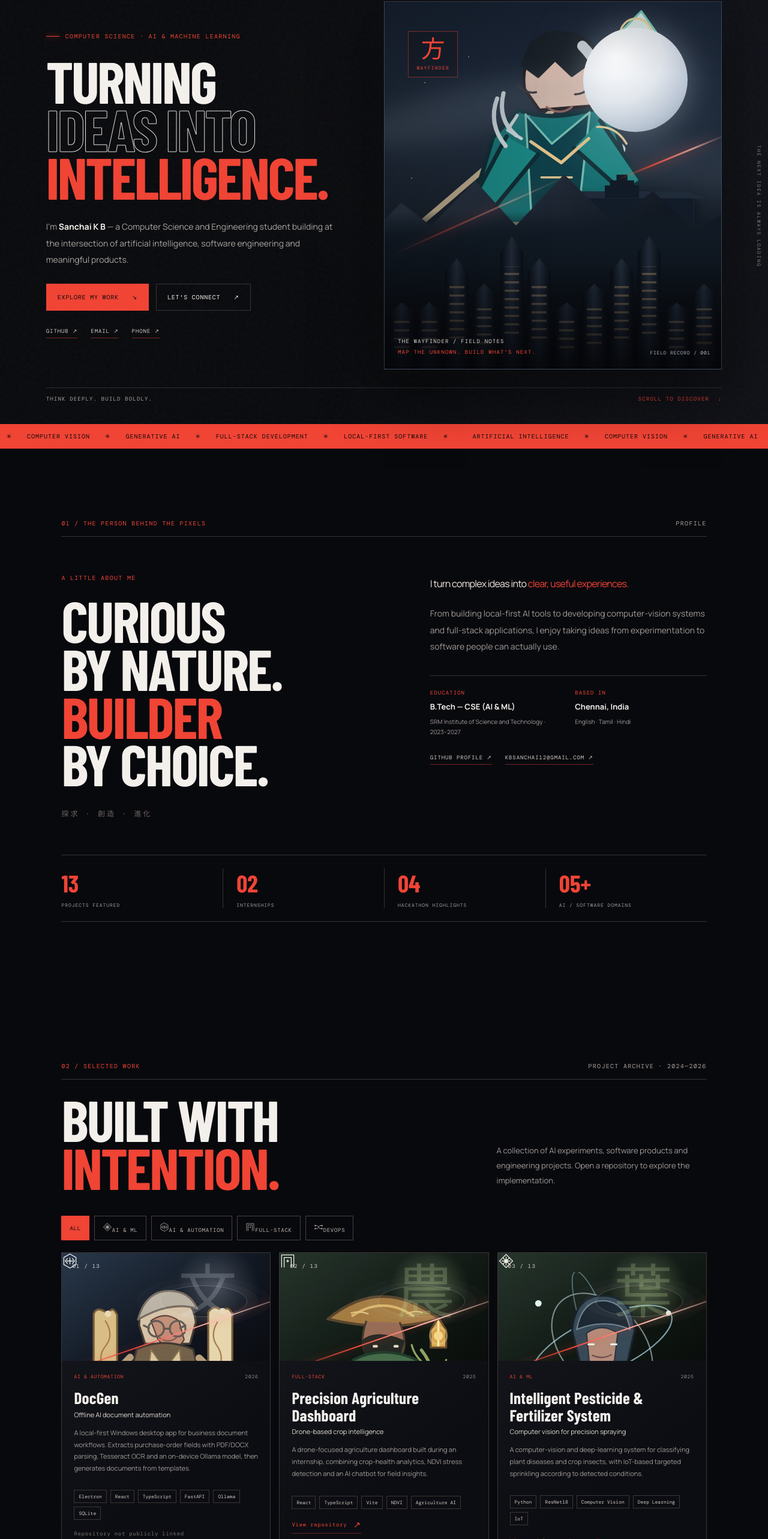
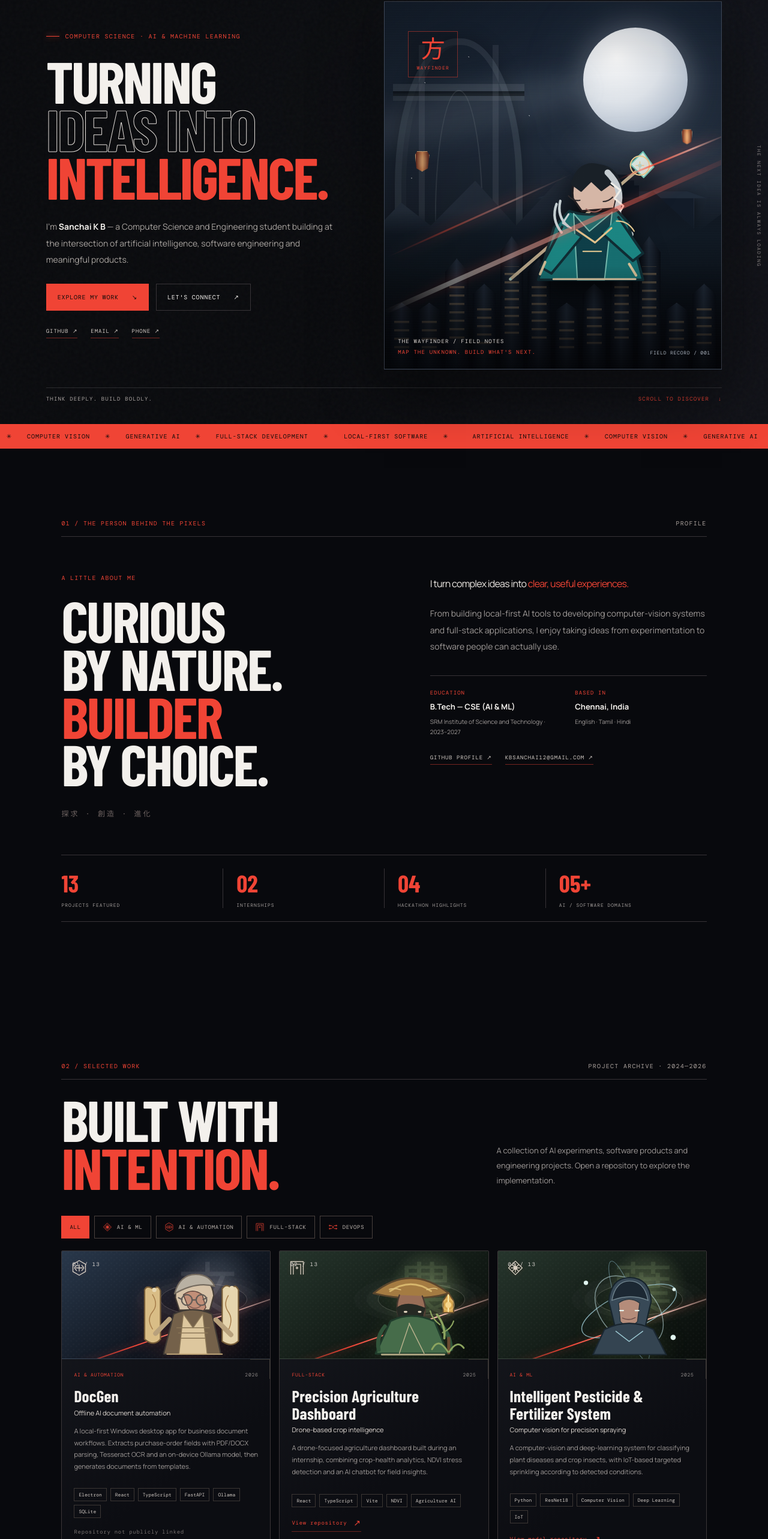
Before and after one commit to KBSanchai/KBSanchai, a React (Vite) app: page / in a window 1280 px wide. Shown: the part 187-2753 px from the top of the page at 60% size. Built offline with nearby package versions, Linux system fonts and the light colour scheme; a web font is replaced by a local one.

Commit message:
Style original guardians, category crests, scroll slide-ins and BANKAI awakening

```diff
--- a/src/styles.css
+++ b/src/styles.css
@@ -262,3 +262,105 @@ button{font:inherit}
  *,*:before,*:after{scroll-behavior:auto!important;animation-duration:.01ms!important;animation-iteration-count:1!important;transition-duration:.01ms!important}
  .reveal{opacity:1;transform:none}
 }
+
+/* ORIGINAL GUARDIAN ATLAS — inline vector art, no external image payloads */
+.bankai-toggle{display:inline-flex;align-items:center;gap:8px;border:1px solid #8a4840;background:#140e10;color:#f4ddd2;padding:10px 13px;font:9px var(--mono);letter-spacing:.12em;white-space:nowrap;cursor:pointer;transition:background .25s,border-color .25s,color .25s,box-shadow .25s}
+.bankai-toggle:hover,.bankai-toggle.active{border-color:#ff8268;color:#fff0df;box-shadow:0 0 18px #ff4b3540}
+.bankai-toggle.active{background:linear-gradient(110deg,#6b211d,#251316)}
+.bankai-sigil{color:#ff795f;font-size:13px}
+.bankai-toggle.active .bankai-sigil{animation:sigilPulse 1.4s ease-in-out infinite}
+@keyframes sigilPulse{50%{transform:rotate(90deg) scale(1.25);text-shadow:0 0 12px #ff735b}}
+/* Ren's original cartographer-warrior silhouette and moonlit gate */
+.stone-gate{position:absolute;z-index:3;left:3%;top:10%;width:38%;height:83%;border:11px solid #71808b38;border-bottom:0;border-radius:48% 48% 0 0;box-shadow:inset 8px 0 0 #d9e1e00a,0 0 30px #0004}
+.stone-gate:before{content:"";position:absolute;left:-14px;right:-14px;top:13%;height:12px;background:#87929a35;box-shadow:0 8px 0 #070a0d80,0 16px 0 #9ca4a522}
+.stone-gate i{position:absolute;bottom:0;width:10px;height:100%;background:#9aa5ad24}
+.stone-gate i:first-child{left:15%}.stone-gate i:nth-child(2){right:15%}
+.stone-gate b{position:absolute;bottom:0;left:50%;height:85%;width:42%;transform:translateX(-50%);border:2px solid #c7d2d322;border-bottom:0;border-radius:50% 50% 0 0}
+.scene-lantern{position:absolute;z-index:7;width:24px;height:34px;background:linear-gradient(90deg,#6c281e,#e18e55 50%,#5b241e);border:1px solid #efc18a;box-shadow:0 0 20px #f19b5b65,0 0 38px #f19b5b27;clip-path:polygon(15% 0,85% 0,100% 18%,90% 84%,50% 100%,10% 84%,0 18%)}
+.scene-lantern:before{content:"";position:absolute;left:50%;top:-18px;height:18px;width:1px;background:#b9a98a}
+.scene-lantern:after{content:"";position:absolute;inset:5px 8px;background:#ffe3a7;opacity:.75;filter:blur(4px)}
+.lantern-left{left:9%;top:41%;animation:lanternFloat 6s ease-in-out infinite}
+.lantern-right{right:8%;top:34%;transform:scale(.75);animation:lanternFloat 7s ease-in-out infinite reverse}
+@keyframes lanternFloat{50%{translate:0 -10px}}
+.hero-ren{position:absolute;z-index:8;right:9%;bottom:-3%;width:min(60%,430px);height:88%;display:flex;align-items:flex-end;justify-content:center;filter:drop-shadow(0 20px 20px #000b)}
+.guardian-art{position:relative;display:block;line-height:0;pointer-events:none}
+.guardian-art svg{display:block;width:100%;height:100%;overflow:visible}
+.guardian-ren{width:100%;height:100%}
+.scene-ink-slash{position:absolute;z-index:9;left:-5%;top:62%;width:117%;height:8px;background:linear-gradient(90deg,transparent,#f5eee3 18%,#ff6654 62%,transparent);transform:rotate(-24deg);opacity:.55;filter:drop-shadow(0 0 9px #ff4b3580)}
+.scene-caption,.scene-coordinate{z-index:12}
+.scene-kanji{z-index:12}
+.hero-scene:after{content:"";position:absolute;z-index:11;inset:0;pointer-events:none;background:radial-gradient(ellipse at 75% 52%,transparent 15%,#07090d42 85%),repeating-linear-gradient(0deg,transparent 0 3px,#fff1 4px);opacity:.24}
+.scene-energy{z-index:10}
+/* Category crests are consistent across filters, work cards and skill groups */
+.category-crest{display:inline-block;flex:0 0 auto;vertical-align:middle;color:var(--red);filter:drop-shadow(0 0 4px #f0443525)}
+.filter{display:inline-flex;align-items:center;gap:8px}
+.filter.active .category-crest{color:#090909}
+.project-crest{position:absolute;z-index:5;left:15px;top:14px;color:#f2e6d7;width:28px;height:28px;opacity:.88}
+.project-art-mark{z-index:2;opacity:.5}
+.project-art-no{z-index:6}
+.project-art-line{z-index:3}
+.project-guardian{position:absolute;z-index:4;right:3%;bottom:-18px;width:min(72%,235px);height:190px;display:flex;align-items:flex-end;justify-content:center;filter:drop-shadow(0 10px 14px #0009)}
+.guardian-slide{opacity:0;transform:translateX(42px);transition:opacity .75s ease,transform .85s cubic-bezier(.18,.72,.2,1),filter .4s}
+.project-card.is-visible .guardian-slide{opacity:1;transform:translateX(0)}
+.project-card:nth-child(odd).is-visible .guardian-slide{transition-delay:.12s}
+.theme-ember .project-guardian{filter:drop-shadow(0 7px 16px #f0443520)}
+.theme-moss .project-guardian{filter:drop-shadow(0 7px 16px #8bac5a25)}
+.theme-ice .project-guardian{filter:drop-shadow(0 7px 16px #a2d0e125)}
+.project-crest,.project-art-mark,.project-art-no{pointer-events:none}
+.skill-number{display:flex;align-items:center;gap:12px}
+.skill-number .category-crest{color:#d7c2ab}
+.skill-row:nth-child(2) .category-crest{color:#8ac3c2}
+.skill-row:nth-child(3) .category-crest{color:#8eb6e2}
+.skill-row:nth-child(4) .category-crest{color:#e8a092}
+.skill-row:nth-child(5) .category-crest{color:#c9b2e6}
+/* Scroll arrival and BANKAI awakening */
+.guardian-art.is-awakened{filter:drop-shadow(0 0 8px #f04435a0) drop-shadow(0 0 20px #f0443565)}
+.bankai-mode .guardian-art.is-awakened svg{animation:awakenedFloat 3.5s ease-in-out infinite}
+.bankai-mode .hero-scene{box-shadow:0 30px 90px #000b,0 0 75px #f0443530,inset 0 0 60px #f0443510}
+.bankai-mode .hero-scene .scene-ink-slash{height:13px;opacity:1;box-shadow:0 0 20px #ff4b35a0}
+.bankai-mode .scene-lantern{box-shadow:0 0 24px #ffbd6cbb,0 0 52px #f0443577}
+.bankai-mode .stone-gate{border-color:#e2b8a25c;box-shadow:inset 0 0 26px #f0443520,0 0 32px #f0443520}
+.bankai-mode .marquee{box-shadow:0 0 22px #f0443555}
+.bankai-mode .bankai-toggle{background:linear-gradient(100deg,#8c241e,#3c1117);color:#fff2e7;border-color:#ff8c70;box-shadow:0 0 20px #f0443566}
+.bankai-mode .bankai-toggle .bankai-sigil{color:#fff0d5}
+@keyframes awakenedFloat{0%,100%{translate:0 0}50%{translate:0 -5px}}
+/* Low-cost drifting embers and manga-panel framing */
+.hero-scene .scene-stars:after{content:"";position:absolute;inset:0;background-image:radial-gradient(2px 2px at 16% 78%,#ffbc8a 98%,transparent),radial-gradient(1px 1px at 73% 66%,#ff886e 98%,transparent),radial-gradient(2px 2px at 85% 86%,#ffbc8a 98%,transparent),radial-gradient(1px 1px at 43% 91%,#ff886e 98%,transparent);animation:emberBlink 4s ease-in-out infinite alternate}
+@keyframes emberBlink{from{opacity:.25}to{opacity:.9}}
+.project-card{border-radius:2px}
+.project-art{border-bottom:1px solid #ffffff17}
+.project-art:after{content:"";position:absolute;inset:0;pointer-events:none;background:radial-gradient(circle at 17% 25%,#ffffff0a 0 1px,transparent 2px),radial-gradient(circle at 72% 65%,#ffffff09 0 1px,transparent 2px);background-size:9px 9px;opacity:.55}
+.project-info{position:relative}
+.project-info:before{content:"";position:absolute;right:0;top:0;width:32px;height:32px;border-top:1px solid #b9a98a44;border-right:1px solid #b9a98a44}
+.bankai-mode .project-card.is-visible .project-guardian{filter:drop-shadow(0 0 8px #ff8d6d99) drop-shadow(0 0 18px #f0443577)}
+@media(max-width:1050px){
+ .bankai-toggle{padding:9px 10px;font-size:8px}
+ .hero-ren{right:3%;width:63%}
+ .project-guardian{width:76%;height:180px;right:0}
+}
+@media(max-width:760px){
+ .site-header{gap:12px}
+ .bankai-toggle{margin-left:auto}
+ .hero-ren{width:70%;height:78%;right:0}
+ .project-guardian{width:70%;height:170px}
+ .stone-gate{width:47%;left:-5%}
+}
+@media(max-width:560px){
+ .site-header{padding-right:14px}
+ .bankai-toggle{font-size:7px;padding:8px 9px;gap:5px;letter-spacing:.06em}
+ .bankai-sigil{font-size:11px}
+ .hero-ren{width:75%;height:76%;right:-2%;bottom:-1%}
+ .scene-lantern{transform:scale(.72)}
+ .lantern-left{left:5%;top:38%}
+ .lantern-right{right:4%;top:34%}
+ .scene-kanji{left:5%;top:7%;transform:scale(.82);transform-origin:top left}
+ .scene-coordinate{display:none}
+ .project-art{height:178px}
+ .project-guardian{width:66%;height:170px;right:0;bottom:-20px}
+ .guardian-slide{transform:translateX(25px)}
+ .skill-number{gap:7px}
+}
+@media(prefers-reduced-motion:reduce){
+ .guardian-slide,.bankai-mode .guardian-art.is-awakened svg,.scene-lantern,.scene-energy,.scene-stars:after{animation:none!important;transition:none!important}
+ .guardian-slide{opacity:1;transform:none}
+}
```
